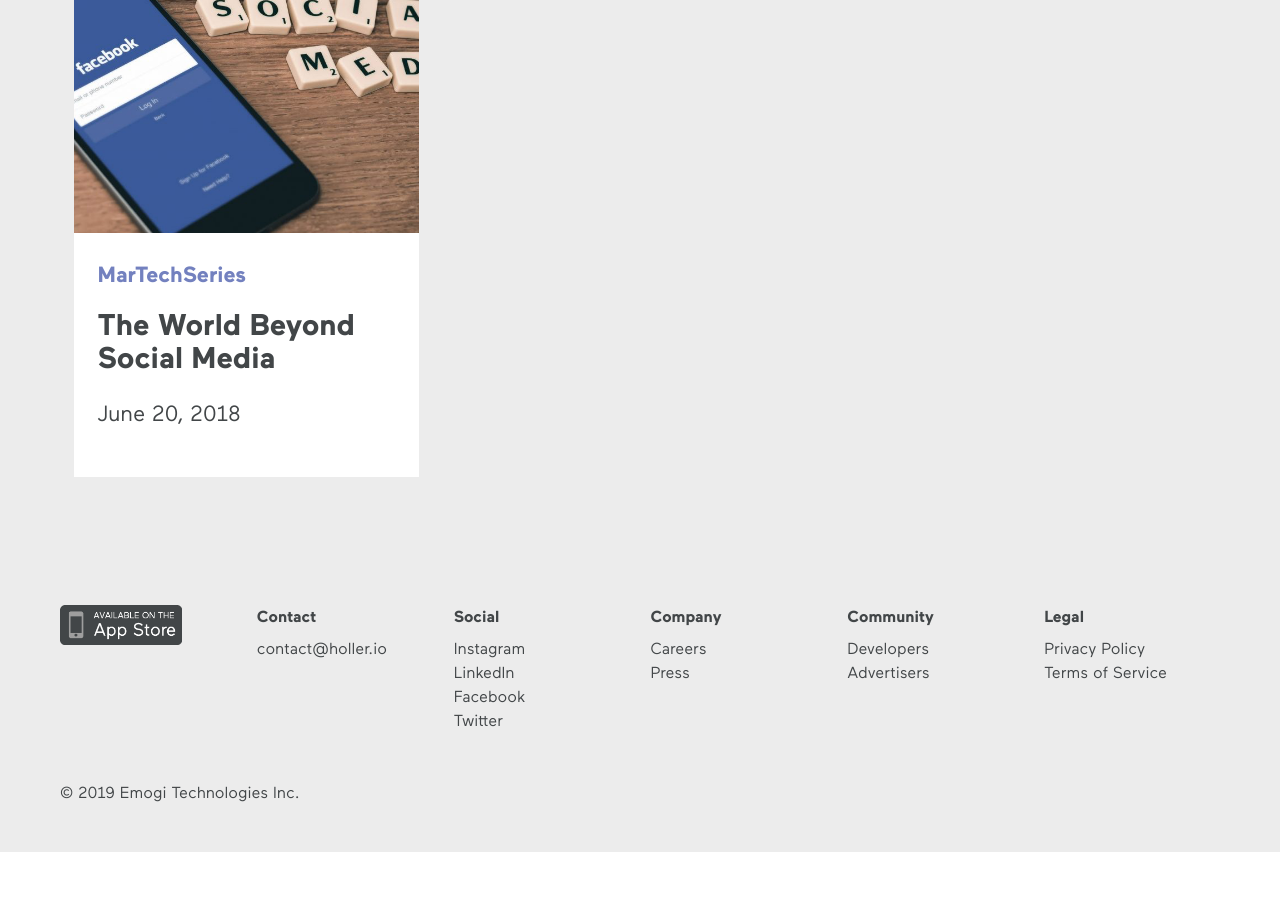
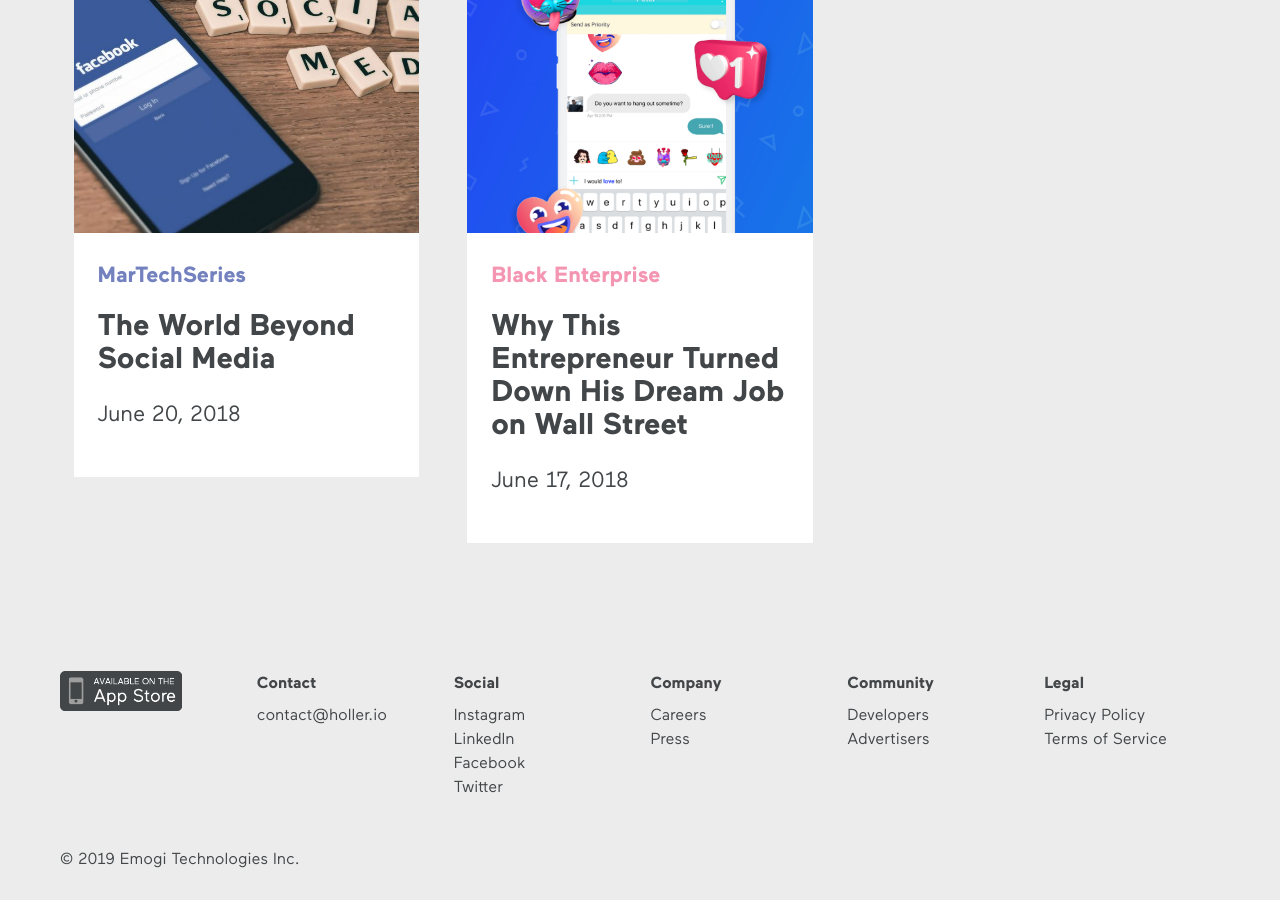
Before and after one commit to taliacotton/holler, a Jekyll site: the page built from press.html, in a window 1280 px wide and 900 px high, scrolled down 3015 px. Built offline with Jekyll 4.4.1, drawn with Linux system fonts in a browser that asks for light colours; nearby versions of some CDN libraries; before the commit the page ends 3867 px from its top, so only the background shows below that.

Commit message:
Updated 2 files via CloudCannon

```diff
--- a/_data/press.yml
+++ b/_data/press.yml
@@ -181,3 +181,14 @@
   image: /uploads/the-world-beyond-social-media.png
   url: >-
     https://martechseries.com/mts-insights/guest-authors/the-world-beyond-social-media/
+- title: Why This Entrepreneur Turned Down His Dream Job on Wall Street
+  featured: false
+  published-date: 'June 17, 2018'
+  blurb: >-
+    Black Enterprise caught up with Emogi Founder & CEO Travis Montaque to
+    discuss his path from the corporate ladder to founding Emogi, the first tech
+    company that is servicing conversational content in a person’s messaging
+    experience.
+  publisher: Black Enterprise
+  image: /uploads/devpost-insta-emogi-e1528433132911.png
+  url: 'https://www.blackenterprise.com/founder-leaves-wall-street/'
```
Also changed, not shown: uploads/devpost-insta-emogi-e1528433132911.png (added).
